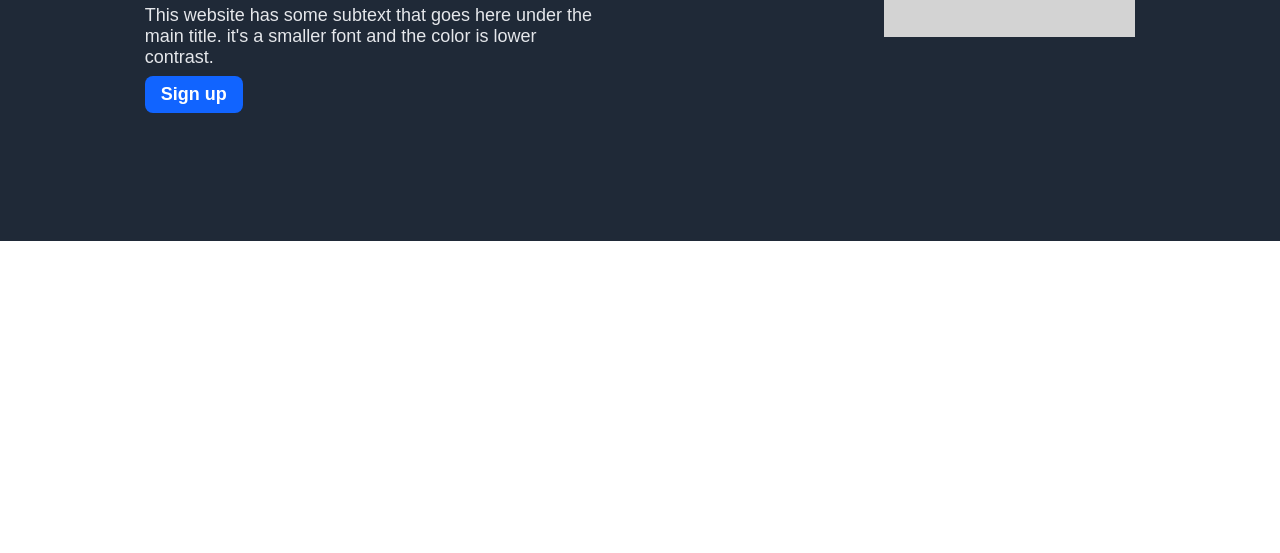
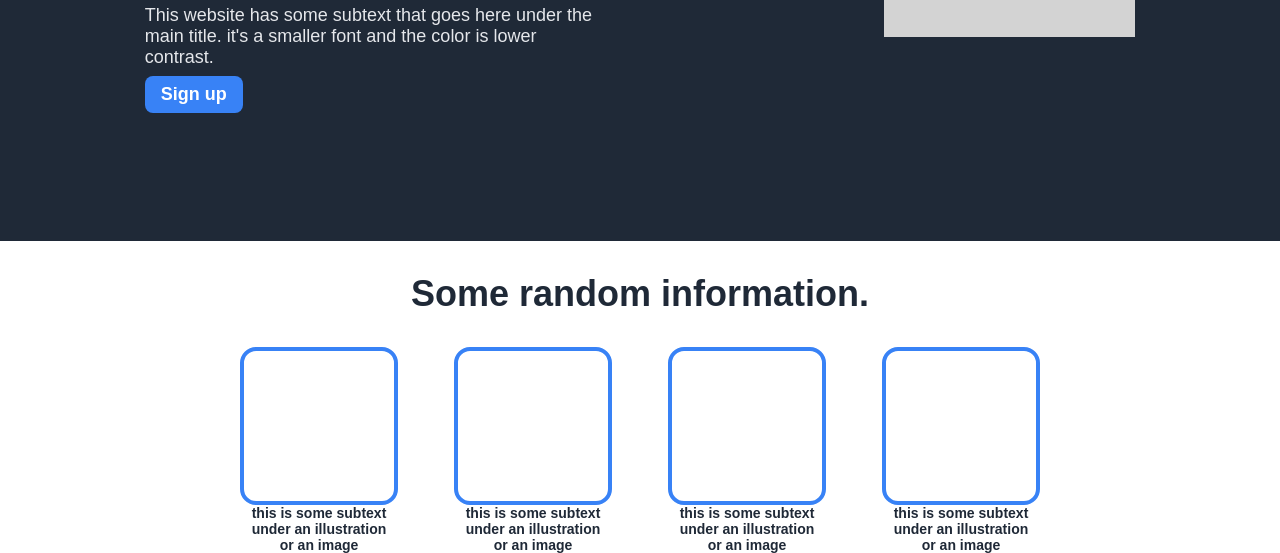
Before and after one commit to Manga-Bl-Manga/landing-page, a plain HTML site: page index.html in a window 1280 px wide. Shown: the part 291-844 px from the top of the page. Before the commit the page ends 800 px from the top, so only its background shows below. Drawn offline with Linux system fonts and the light colour scheme.

Commit message:
Constructed part two + styled it

```diff
--- a/index.html
+++ b/index.html
@@ -28,5 +28,31 @@
             <img alt="this is a placeholder for an image">
         </div>
     </div>
+
+    <div class="part-two">
+        <div class="text">Some random information.</div>
+
+        <div class="boxes">
+            <div class="box">
+                <div class="border"></div>
+                <div class="text">this is some subtext under an illustration or an image</div>
+            </div>
+
+            <div class="box">
+                <div class="border"></div>
+                <div class="text">this is some subtext under an illustration or an image</div>
+            </div>
+
+            <div class="box">
+                <div class="border"></div>
+                <div class="text">this is some subtext under an illustration or an image</div>
+            </div>
+
+            <div class="box">
+                <div class="border"></div>
+                <div class="text">this is some subtext under an illustration or an image</div>
+            </div>
+        </div>
+    </div>
 </body>
 </html>
--- a/styles.css
+++ b/styles.css
@@ -59,7 +59,7 @@ a{
 
 button{
     border-radius: 8px;
-    background-color: #1164ff;
+    background-color: #3882f6;
     color: white;
     padding: 8px 16px 8px 16px;
     /*not sure if border if the button is clickable or not, the animation no longer plays whene there is no border*/
@@ -72,3 +72,44 @@ button{
     height: 150px;
     background-color: lightgray;
 }
+
+.part-two{
+    display: flex;
+    flex-direction: column;
+}
+
+.part-two .text{
+    font-size: 36px;
+    padding: 32px;
+    font-weight: 900;
+    color:#1F2937;
+    align-self: center;
+}
+
+.boxes{
+    display: flex;
+    justify-content: center;
+    gap: 64px;
+}
+
+.box{
+    display: flex;
+    flex-direction: column;
+    align-items: center;
+    width: 150px;
+}
+
+.box .border{
+    border-width: 4px;
+    border-style: solid;
+    border-color: #3882f6;
+    border-radius: 16px;
+    width: 150px;
+    height: 150px;
+}
+
+.box .text{
+    text-align: center;
+    font-size: 14px;
+    padding: 0px;
+}
```
